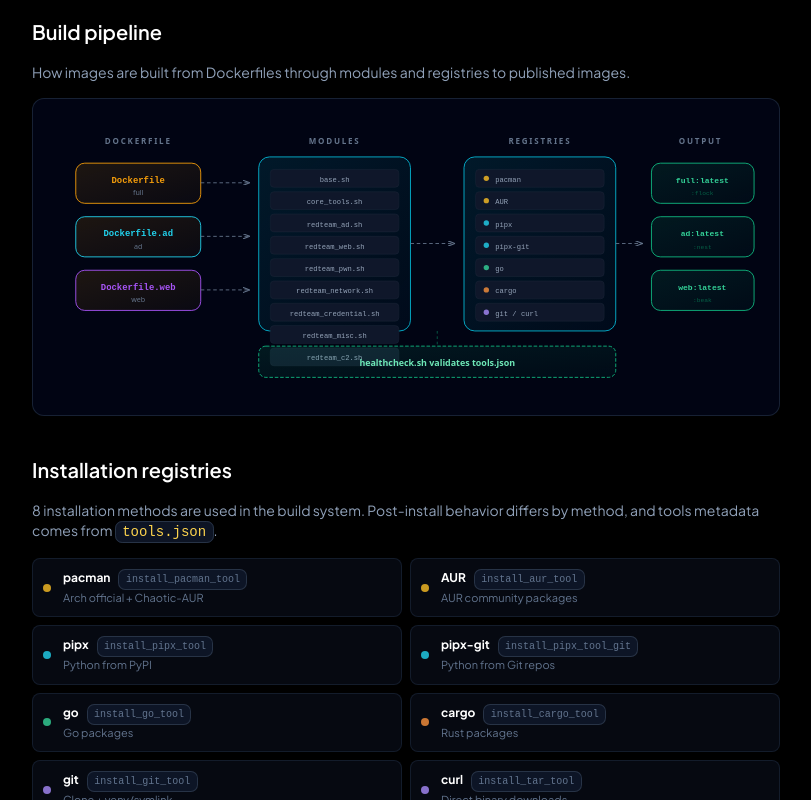
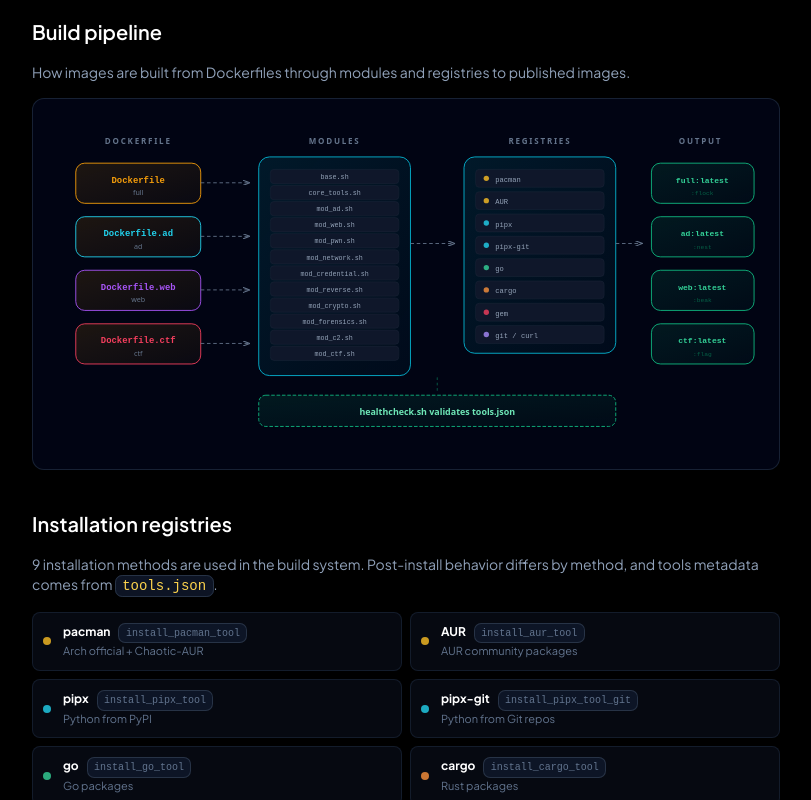
Before and after one commit to TheNullPigeons/nihil.github.io, a React (Vite) app: page /docs/architecture in a window 1280 px wide. Shown: the part 1780-2580 px from the top of the page, without its empty margins (272-1083 px from the left). Built offline with nearby package versions, Linux system fonts and the light colour scheme.

Commit message:
docs: align site web with CTF + real modules Synchronize Images/Architecture pages with the current nihil-images Dockerfile modules/registries and fix CTF-related wording.

```diff
--- a/src/pages/docs/AboutPage.tsx
+++ b/src/pages/docs/AboutPage.tsx
@@ -59,7 +59,7 @@ export const AboutPage: React.FC = () => {
               {[
                 {
                   name: 'Docker images',
-                  desc: 'Arch-based containers pre-loaded with offensive tools. Three variants: full, ad (Active Directory), and web. Built from public Dockerfiles, no mystery layers.',
+                  desc: 'Arch-based containers pre-loaded with offensive tools. Four variants: full, ad (Active Directory), web, and ctf. Built from public Dockerfiles, no mystery layers.',
                 },
                 {
                   name: 'Python wrapper (nihil CLI)',
--- a/src/pages/docs/ArchitecturePage.tsx
+++ b/src/pages/docs/ArchitecturePage.tsx
@@ -111,8 +111,8 @@ const FlowDiagram: React.FC = () => (
       <g>
         <rect x="600" y="170" width="170" height="80" rx="14" fill="url(#gPurple)" stroke="#a855f7" strokeWidth="1" />
         <text x="685" y="198" textAnchor="middle" fill="#c084fc" fontSize="10" fontWeight="bold" fontFamily="monospace">ghcr.io/thenullpigeons</text>
-        <text x="685" y="218" textAnchor="middle" fill="#7e22ce" fontSize="8" fontFamily="system-ui">full:latest | ad:latest | web:latest</text>
-        <text x="685" y="234" textAnchor="middle" fill="#7e22ce" fontSize="7" fontFamily="system-ui" opacity="0.6">:flock | :nest | :beak</text>
+        <text x="685" y="218" textAnchor="middle" fill="#7e22ce" fontSize="8" fontFamily="system-ui">full:latest | ad:latest | web:latest | ctf:latest</text>
+        <text x="685" y="234" textAnchor="middle" fill="#7e22ce" fontSize="7" fontFamily="system-ui" opacity="0.6">:flock | :nest | :beak | :flag</text>
       </g>
       <path d="M535,185 L590,195" fill="none" stroke="#a855f7" strokeWidth="1" strokeDasharray="4,3" opacity="0.6" />
 
@@ -148,7 +148,7 @@ const FlowDiagram: React.FC = () => (
 /* ── SVG diagram: Build pipeline ── */
 const BuildDiagram: React.FC = () => (
   <div className="relative overflow-x-auto py-2">
-    <svg viewBox="0 0 800 300" className="w-full min-w-[600px]" xmlns="http://www.w3.org/2000/svg">
+    <svg viewBox="0 0 800 360" className="w-full min-w-[600px]" xmlns="http://www.w3.org/2000/svg">
       <defs>
         <linearGradient id="gBuild" x1="0%" y1="0%" x2="100%" y2="100%">
           <stop offset="0%" stopColor="#f59e0b" stopOpacity="0.12" />
@@ -173,6 +173,7 @@ const BuildDiagram: React.FC = () => (
         { y: 45, label: 'Dockerfile', sub: 'full', color: '#f59e0b' },
         { y: 105, label: 'Dockerfile.ad', sub: 'ad', color: '#22d3ee' },
         { y: 165, label: 'Dockerfile.web', sub: 'web', color: '#a855f7' },
+        { y: 225, label: 'Dockerfile.ctf', sub: 'ctf', color: '#f43f5e' },
       ].map((d) => (
         <g key={d.label}>
           <rect x="30" y={d.y} width="140" height="45" rx="10" fill="url(#gBuild)" stroke={d.color} strokeWidth="1" />
@@ -182,27 +183,30 @@ const BuildDiagram: React.FC = () => (
       ))}
 
       {/* Arrows to modules */}
-      {[67, 127, 187].map((y) => (
+      {[67, 127, 187, 247].map((y) => (
         <path key={y} d={`M170,${y} L225,${y}`} fill="none" stroke="#64748b" strokeWidth="1" strokeDasharray="4,3" markerEnd="url(#aRight)" />
       ))}
 
       {/* Modules column */}
       <text x="320" y="24" textAnchor="middle" fill="#64748b" fontSize="9" fontWeight="bold" fontFamily="system-ui" letterSpacing="2">MODULES</text>
-      <rect x="235" y="38" width="170" height="195" rx="12" fill="url(#gReg)" stroke="#06b6d4" strokeWidth="1" />
+      <rect x="235" y="38" width="170" height="245" rx="12" fill="url(#gReg)" stroke="#06b6d4" strokeWidth="1" />
       {[
         'base.sh',
         'core_tools.sh',
-        'redteam_ad.sh',
-        'redteam_web.sh',
-        'redteam_pwn.sh',
-        'redteam_network.sh',
-        'redteam_credential.sh',
-        'redteam_misc.sh',
-        'redteam_c2.sh',
+        'mod_ad.sh',
+        'mod_web.sh',
+        'mod_pwn.sh',
+        'mod_network.sh',
+        'mod_credential.sh',
+        'mod_reverse.sh',
+        'mod_crypto.sh',
+        'mod_forensics.sh',
+        'mod_c2.sh',
+        'mod_ctf.sh',
       ].map((m, i) => (
         <g key={m}>
-          <rect x="248" y={52 + i * 25} width="144" height="20" rx="4" fill="#0f172a" stroke="#1e293b" strokeWidth="0.5" />
-          <text x="320" y={66 + i * 25} textAnchor="middle" fill="#94a3b8" fontSize="8" fontFamily="monospace">{m}</text>
+          <rect x="248" y={52 + i * 18} width="144" height="16" rx="4" fill="#0f172a" stroke="#1e293b" strokeWidth="0.5" />
+          <text x="320" y={63 + i * 18} textAnchor="middle" fill="#94a3b8" fontSize="7.5" fontFamily="monospace">{m}</text>
         </g>
       ))}
 
@@ -211,7 +215,7 @@ const BuildDiagram: React.FC = () => (
 
       {/* Registries */}
       <text x="550" y="24" textAnchor="middle" fill="#64748b" fontSize="9" fontWeight="bold" fontFamily="system-ui" letterSpacing="2">REGISTRIES</text>
-      <rect x="465" y="38" width="170" height="195" rx="12" fill="url(#gReg)" stroke="#06b6d4" strokeWidth="1" />
+      <rect x="465" y="38" width="170" height="220" rx="12" fill="url(#gReg)" stroke="#06b6d4" strokeWidth="1" />
       {[
         { name: 'pacman', color: '#fbbf24' },
         { name: 'AUR', color: '#fbbf24' },
@@ -219,6 +223,7 @@ const BuildDiagram: React.FC = () => (
         { name: 'pipx-git', color: '#22d3ee' },
         { name: 'go', color: '#34d399' },
         { name: 'cargo', color: '#fb923c' },
+        { name: 'gem', color: '#f43f5e' },
         { name: 'git / curl', color: '#a78bfa' },
       ].map((r, i) => (
         <g key={r.name}>
@@ -237,6 +242,7 @@ const BuildDiagram: React.FC = () => (
         { y: 45, label: 'full:latest', tag: ':flock', color: '#f59e0b' },
         { y: 105, label: 'ad:latest', tag: ':nest', color: '#22d3ee' },
         { y: 165, label: 'web:latest', tag: ':beak', color: '#a855f7' },
+        { y: 225, label: 'ctf:latest', tag: ':flag', color: '#f43f5e' },
       ].map((d) => (
         <g key={d.label}>
           <rect x="675" y={d.y} width="115" height="45" rx="10" fill="url(#gOut)" stroke="#10b981" strokeWidth="1" />
@@ -246,9 +252,9 @@ const BuildDiagram: React.FC = () => (
       ))}
 
       {/* Bottom: health check */}
-      <rect x="235" y="250" width="400" height="35" rx="8" fill="url(#gOut)" stroke="#10b981" strokeWidth="1" strokeDasharray="4,2" />
-      <text x="435" y="272" textAnchor="middle" fill="#6ee7b7" fontSize="10" fontWeight="bold" fontFamily="system-ui">healthcheck.sh validates tools.json</text>
-      <path d="M435,233 L435,248" fill="none" stroke="#10b981" strokeWidth="1" strokeDasharray="3,3" opacity="0.5" />
+      <rect x="235" y="305" width="400" height="35" rx="8" fill="url(#gOut)" stroke="#10b981" strokeWidth="1" strokeDasharray="4,2" />
+      <text x="435" y="327" textAnchor="middle" fill="#6ee7b7" fontSize="10" fontWeight="bold" fontFamily="system-ui">healthcheck.sh validates tools.json</text>
+      <path d="M435,285 L435,303" fill="none" stroke="#10b981" strokeWidth="1" strokeDasharray="3,3" opacity="0.5" />
     </svg>
   </div>
 );
@@ -276,7 +282,7 @@ export const ArchitecturePage: React.FC = () => {
                 'CLI parses args and dispatches command handlers.',
                 'Manager orchestrates Docker lifecycle and mounts.',
                 'Images are built from modular install scripts.',
-                'CI publishes full/ad/web variants to GHCR.',
+                'CI publishes full/ad/web/ctf variants to GHCR.',
               ]}
             />
           </section>
@@ -378,7 +384,7 @@ export const ArchitecturePage: React.FC = () => {
           <section id="registries" className="space-y-4">
             <h2 className="text-xl font-semibold text-white">Installation registries</h2>
             <p className="text-slate-400 text-sm">
-              8 installation methods are used in the build system. Post-install behavior differs by method, and tools metadata comes from <code>tools.json</code>.
+              9 installation methods are used in the build system. Post-install behavior differs by method, and tools metadata comes from <code>tools.json</code>.
             </p>
             <div className="grid sm:grid-cols-2 gap-2">
               {[
@@ -388,6 +394,7 @@ export const ArchitecturePage: React.FC = () => {
                 { name: 'pipx-git', fn: 'install_pipx_tool_git', desc: 'Python from Git repos', color: '#22d3ee' },
                 { name: 'go', fn: 'install_go_tool', desc: 'Go packages', color: '#34d399' },
                 { name: 'cargo', fn: 'install_cargo_tool', desc: 'Rust packages', color: '#fb923c' },
+                { name: 'gem', fn: 'install_gem_tool', desc: 'Ruby gems', color: '#f43f5e' },
                 { name: 'git', fn: 'install_git_tool', desc: 'Clone + venv/symlink', color: '#a78bfa' },
                 { name: 'curl', fn: 'install_tar_tool', desc: 'Direct binary downloads', color: '#a78bfa' },
               ].map((r) => (
@@ -409,13 +416,14 @@ export const ArchitecturePage: React.FC = () => {
           <section id="ci" className="space-y-4">
             <h2 className="text-xl font-semibold text-white">CI/CD</h2>
             <p className="text-slate-400 text-sm">
-              GitHub Actions builds and publishes all three images in parallel.
+              GitHub Actions builds and publishes all four images in parallel.
             </p>
             <div className="flex flex-wrap gap-3">
               {[
                 { img: 'full', tag: ':flock', color: 'border-amber-500/30 bg-amber-500/5', text: 'text-amber-300' },
                 { img: 'ad', tag: ':nest', color: 'border-cyan-500/30 bg-cyan-500/5', text: 'text-cyan-300' },
                 { img: 'web', tag: ':beak', color: 'border-purple-500/30 bg-purple-500/5', text: 'text-purple-300' },
+                { img: 'ctf', tag: ':flag', color: 'border-rose-500/30 bg-rose-500/5', text: 'text-rose-300' },
               ].map((b) => (
                 <div key={b.img} className={`flex-1 min-w-[140px] p-3 rounded-xl border ${b.color} text-center`}>
                   <p className={`text-sm font-bold font-mono ${b.text}`}>{b.img}</p>
--- a/src/pages/docs/InstallationPage.tsx
+++ b/src/pages/docs/InstallationPage.tsx
@@ -24,7 +24,7 @@ export const InstallationPage: React.FC = () => {
               items={[
                 'Use pipx for a clean install.',
                 'Run nihil doctor before first use.',
-                'Pull image with nihil install (full/ad/web).',
+                'Pull image with nihil install (full/ad/web/ctf).',
                 'Start with nihil start <name> --workspace <path>.',
               ]}
             />
@@ -78,7 +78,8 @@ pipx install -e .`}
 {`nihil install
 nihil install full
 nihil install ad
-nihil install web`}
+nihil install web
+nihil install ctf`}
             </pre>
           </section>
 
--- a/src/pages/docs/UsagePage.tsx
+++ b/src/pages/docs/UsagePage.tsx
@@ -61,6 +61,7 @@ nihil stop my-pentest`}
             <pre className="text-xs bg-slate-950 border border-slate-800 rounded-lg p-3 overflow-x-auto text-slate-200 font-mono">
 {`nihil install
 nihil install ad
+nihil install ctf
 nihil update
 nihil update web
 nihil upgrade
```
Also changed, not shown: src/pages/docs/ImagesPage.tsx (+69 -6 lines).
